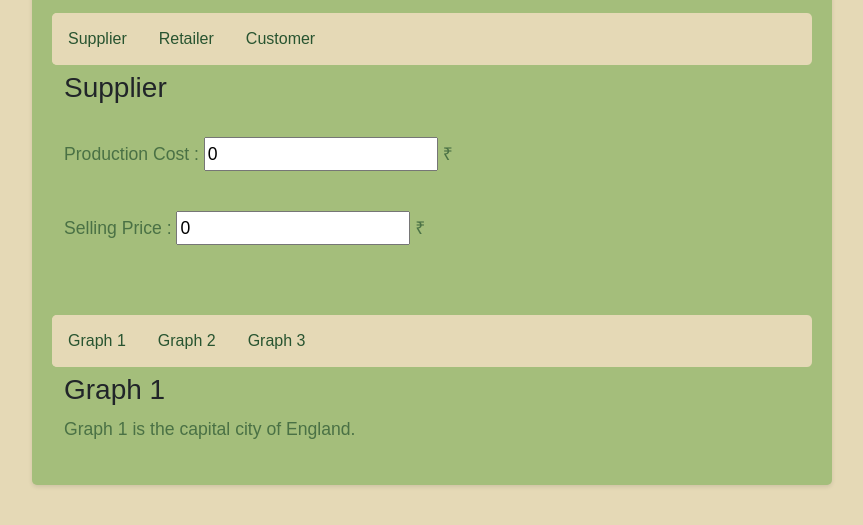
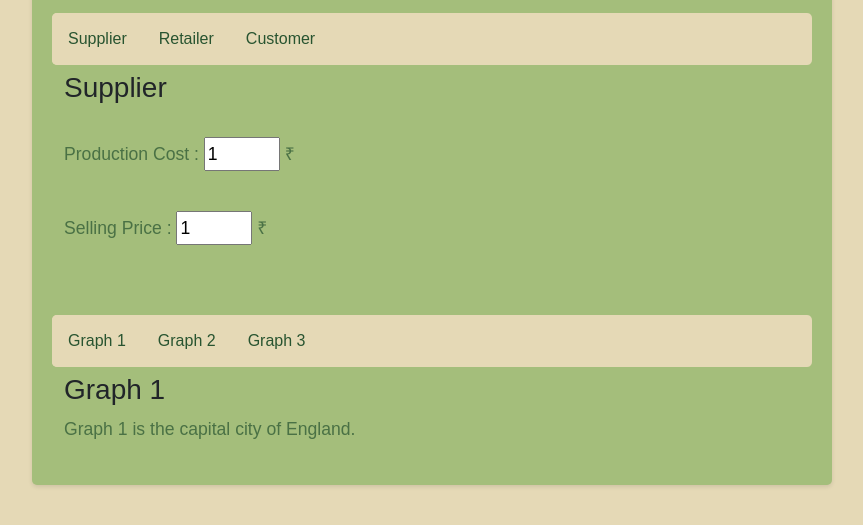
Before and after one commit to ssrikanthreddy/clearTrade, a plain HTML site: page index.html in a window 1280 px wide. Shown: the part 163-688 px from the top of the page, without its empty margins (208-1071 px from the left). Drawn offline with nearby package versions, Linux system fonts and the light colour scheme.

Commit message:
Add limits to inputs

```diff
--- a/index.html
+++ b/index.html
@@ -36,23 +36,23 @@
       <div id="Supplier" class="tabcontent group1">
         <h3>Supplier</h3>
         <br>
-        <p>Production Cost : <input type="number" id="supplier1" value="0" placeholder="purchase cost"> ₹ </p>
+        <p>Production Cost : <input type="number" id="supplier1" value="1" min="1" max="100" placeholder="purchase cost"> ₹ </p>
         <br>
-        <p>Selling Price : <input type="number" id="supplier2" value="0" placeholder="selling price"> ₹ </p>
+        <p>Selling Price : <input type="number" id="supplier2" value="1" min="1" max="100" placeholder="selling price"> ₹ </p>
       </div>
 
       <div id="Retailer" class="tabcontent group1">
         <h3>Retailer</h3>
         <br>
-        <p>Purchase Cost : <input type="number" id="retail1" value="0" placeholder="purchase cost"> ₹ </p>
+        <p>Purchase Cost : <input type="number" id="retail1" value="1" min="1" max="100" placeholder="purchase cost"> ₹ </p>
         <br>
-        <p>Re-sale Value : <input type="number" id="retail2" value="0" placeholder="resale value"> ₹ </p>
+        <p>Re-sale Value : <input type="number" id="retail2" value="1" min="1" max="100" placeholder="resale value"> ₹ </p>
       </div>
 
       <div id="Customer" class="tabcontent group1">
         <h3>Customer</h3>
         <br>
-        <p>Purchase Cost : <input type="number" id="customer1" value="0" placeholder="purchase cost"> ₹ </p>
+        <p>Purchase Cost : <input type="number" id="customer1" value="1" min="1" max="100" placeholder="purchase cost"> ₹ </p>
         <br><br>
       </div>
 
@@ -92,7 +92,7 @@
     <script src="https://code.jquery.com/jquery-3.5.1.slim.min.js"></script>
     <script src="https://cdn.jsdelivr.net/npm/@popperjs/core@2.9.3/dist/umd/popper.min.js"></script>
     <script src="https://stackpath.bootstrapcdn.com/bootstrap/4.5.2/js/bootstrap.min.js"></script>
-    <!-- Your custom JavaScript (if any) -->
+    <!-- Your cus min="1" max="100"tom JavaScript (if any) -->
     <script src="script.js"></script>
   </body>
 </html>
--- a/script.js
+++ b/script.js
@@ -2,6 +2,7 @@
       // Code inside this block will run when the DOM is fully loaded
 
       console.log("Loaded OK");
+
 
       //Make vars for each input field
       var supply1 = document.getElementById("supplier1");
@@ -22,6 +23,11 @@
           londonButton.click();
       var londonButton2 = document.querySelector(".tablinks.def2:nth-child(1)");
           londonButton2.click();
+
+      document.getElementById("myInput").addEventListener("input", function() {
+        if (this.value < this.min) this.value = this.min;
+        if (this.value > this.max) this.value = this.max;
+    });
   });
 
   function openTab(evt, cityName, group) {
```
